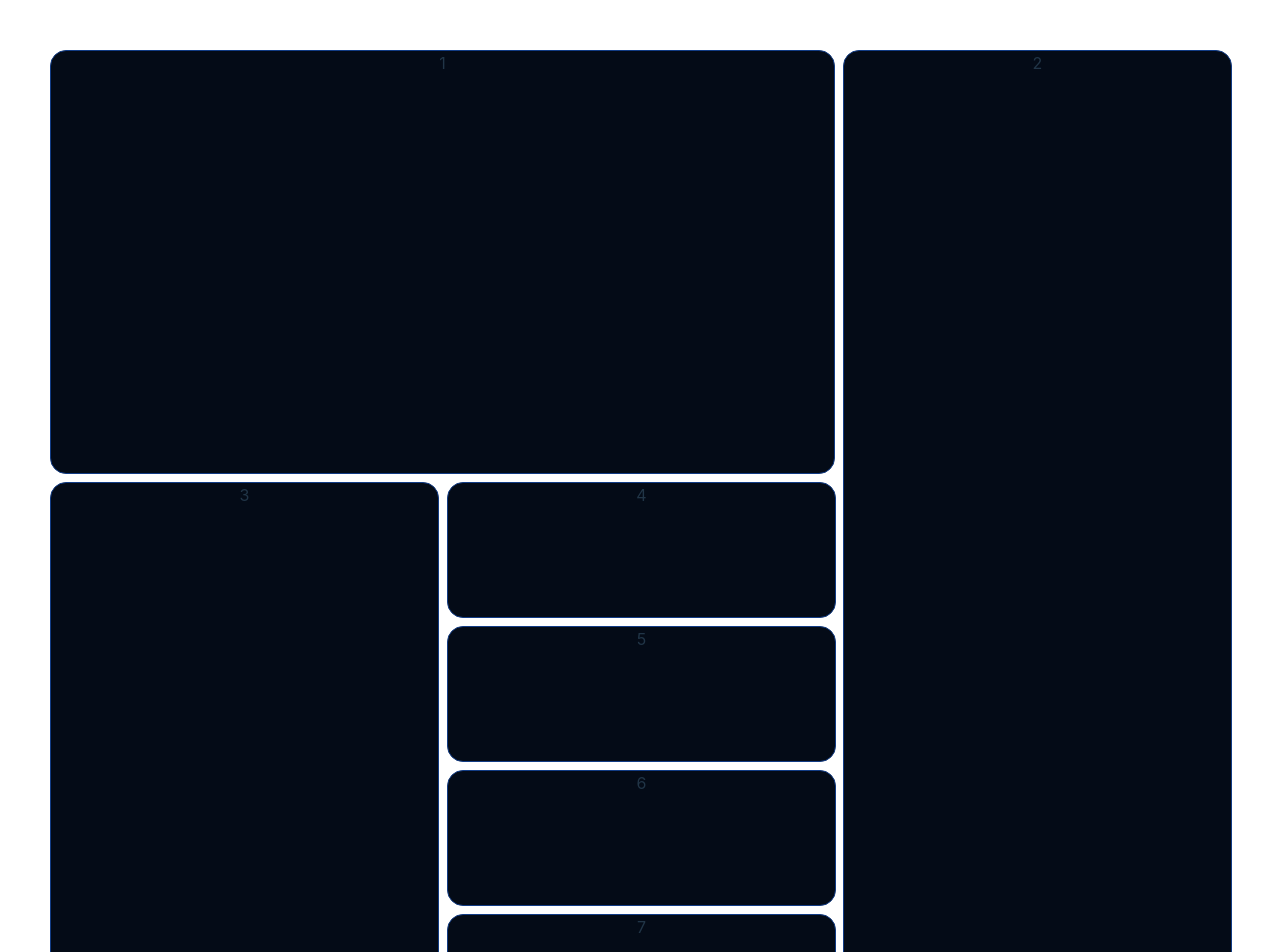
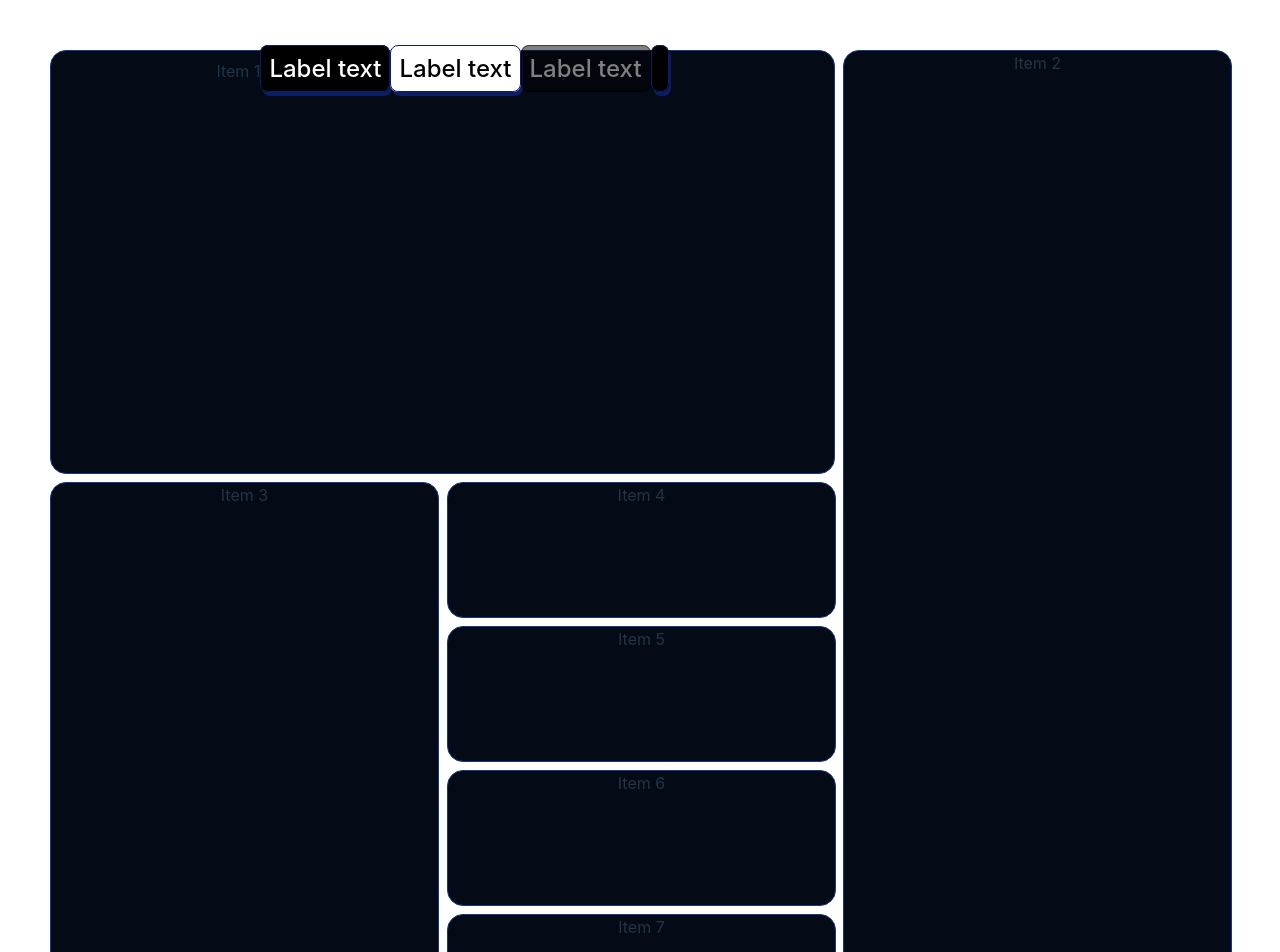
Before and after one commit to Facundodandrea/bento-portfolio, a React (Vite) app: page / in a window 1280 px wide. Shown: the top 952 px of the page. Built offline with nearby package versions, Linux system fonts and the light colour scheme.

Commit message:
feat: :sparkles: add button component

```diff
--- /dev/null
+++ b/src/components/button/Button.tsx
@@ -0,0 +1,34 @@
+import React from 'react'
+import { Link } from 'react-router-dom'
+import './button.css'
+
+interface ButtonProps {
+  link: string
+  icon?: React.ReactNode
+  label?: string
+  variant?: 'primary' | 'secondary' | 'disabled' | 'icon'
+}
+
+const Button: React.FC<ButtonProps> = ({
+  link,
+  icon,
+  label,
+  variant = 'primary',
+}) => {
+  const handleMouseDown = (event: React.MouseEvent<HTMLAnchorElement>) => {
+    event.stopPropagation()
+  }
+
+  return (
+    <Link
+      to={link}
+      className={`button ${variant}`}
+      onMouseDown={handleMouseDown}
+    >
+      {icon && <span className='icon'>{icon}</span>}
+      {label && <span className='label'>{label}</span>}
+    </Link>
+  )
+}
+
+export default Button
--- /dev/null
+++ b/src/components/button/button.css
@@ -0,0 +1,37 @@
+.button {
+    padding: 0.5rem;
+    border-radius: 0.5rem;
+    border: 1px solid var(--btn-border-color);
+    box-shadow: 2px 4px 0 0 var(--btn-border-color);
+    font-size: 1.5rem;
+    cursor: pointer;
+}
+
+.button:active {
+    transition: all 0.3s ease;
+    box-shadow: 1px 2px 0 0 var(--btn-border-color);
+}
+
+.primary {
+    background-color: black;
+    color: white;
+}
+
+.secondary {
+    background-color: white;
+    color: black;
+}
+
+.disabled {
+    background-color: rgba(0, 0, 0, 0.5);
+    color: gray;
+    border: 1px solid rgba(0, 0, 0, 0.5);
+    box-shadow: none;
+    cursor: not-allowed;
+}
+
+
+.icon {
+    background-color: black;
+    color: white;
+}
--- a/src/index.css
+++ b/src/index.css
@@ -13,6 +13,8 @@
   -moz-osx-font-smoothing: grayscale;
 
   --border-color: #123C85;
+  --btn-border-color: #0D1C65;
+  --bg-card: #040B17;
 }
 
 a {
--- a/src/pages/Home.tsx
+++ b/src/pages/Home.tsx
@@ -1,5 +1,8 @@
 import { useState } from 'react'
 import { Responsive, WidthProvider } from 'react-grid-layout'
+
+import Button from '@/components/button/Button'
+
 import './home.css'
 
 // Envuelve Responsive con WidthProvider
@@ -71,9 +74,37 @@ const Home = () => {
       isDraggable={true}
       isResizable={false}
     >
-      {layouts.lg.map(item => (
-        <div key={item.i}>{item.i}</div>
-      ))}
+      <div key='1' className='grid-item' onClick={e => e.stopPropagation()}>
+        Item 1
+        <Button link='/404' label='Label text' />
+        <Button link='/404' label='Label text' variant='secondary' />
+        <Button link='/404' label='Label text' variant='disabled' />
+        <Button link='/404' label='' variant='icon' />
+      </div>
+      <div key='2' className='grid-item' onClick={e => e.stopPropagation()}>
+        Item 2
+      </div>
+      <div key='3' className='grid-item' onClick={e => e.stopPropagation()}>
+        Item 3
+      </div>
+      <div key='4' className='grid-item' onClick={e => e.stopPropagation()}>
+        Item 4
+      </div>
+      <div key='5' className='grid-item' onClick={e => e.stopPropagation()}>
+        Item 5
+      </div>
+      <div key='6' className='grid-item' onClick={e => e.stopPropagation()}>
+        Item 6
+      </div>
+      <div key='7' className='grid-item' onClick={e => e.stopPropagation()}>
+        Item 7
+      </div>
+      <div key='8' className='grid-item' onClick={e => e.stopPropagation()}>
+        Item 8
+      </div>
+      <div key='9' className='grid-item' onClick={e => e.stopPropagation()}>
+        Item 9
+      </div>
     </ResponsiveGridLayout>
   )
 }
--- a/src/pages/home.css
+++ b/src/pages/home.css
@@ -1,5 +1,5 @@
 .react-grid-item{
-    background-color: #040B17;
+    background-color: var(--bg-card);
     border: 1px solid var(--border-color);
     transition: all 0.1s ease;
     cursor: grab;
```
